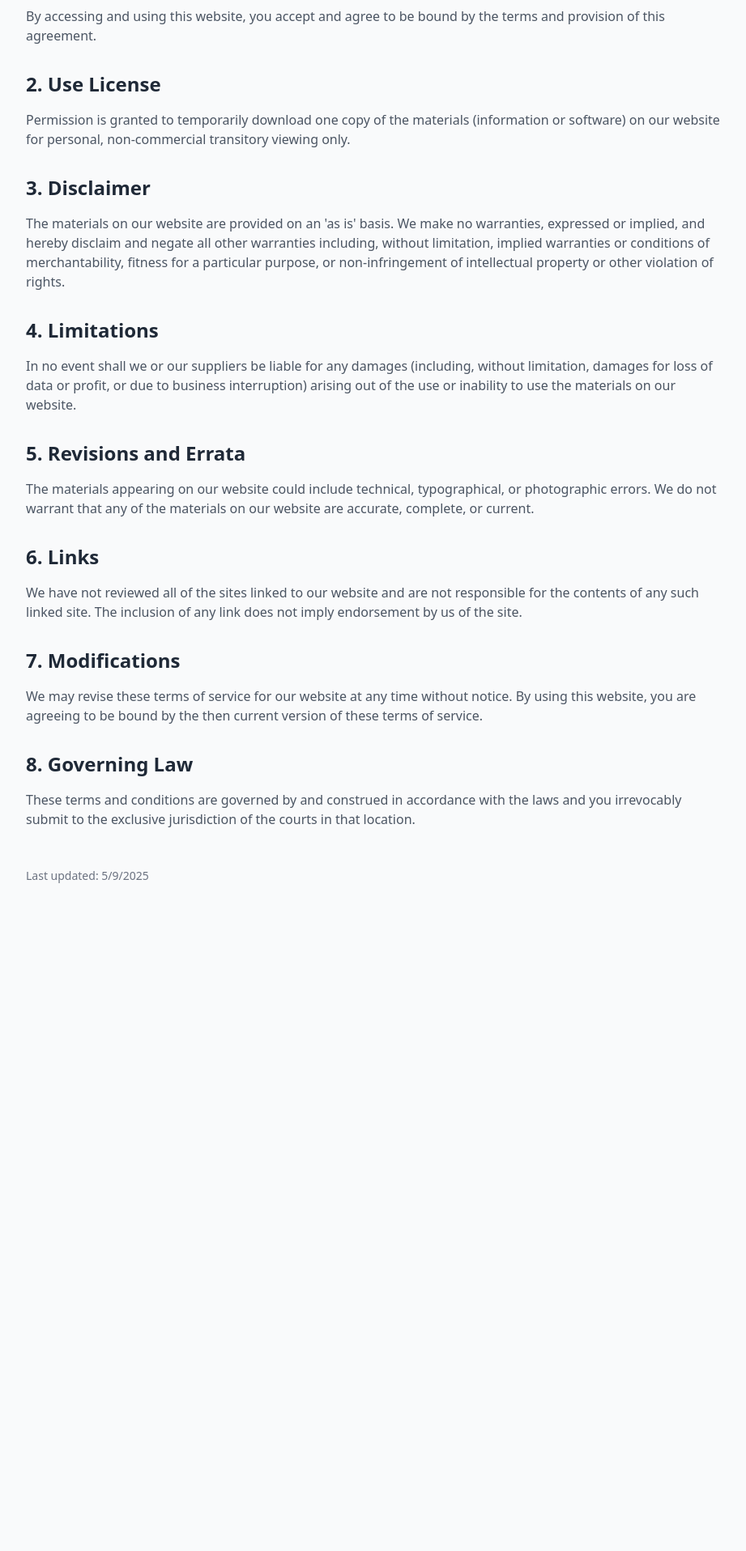
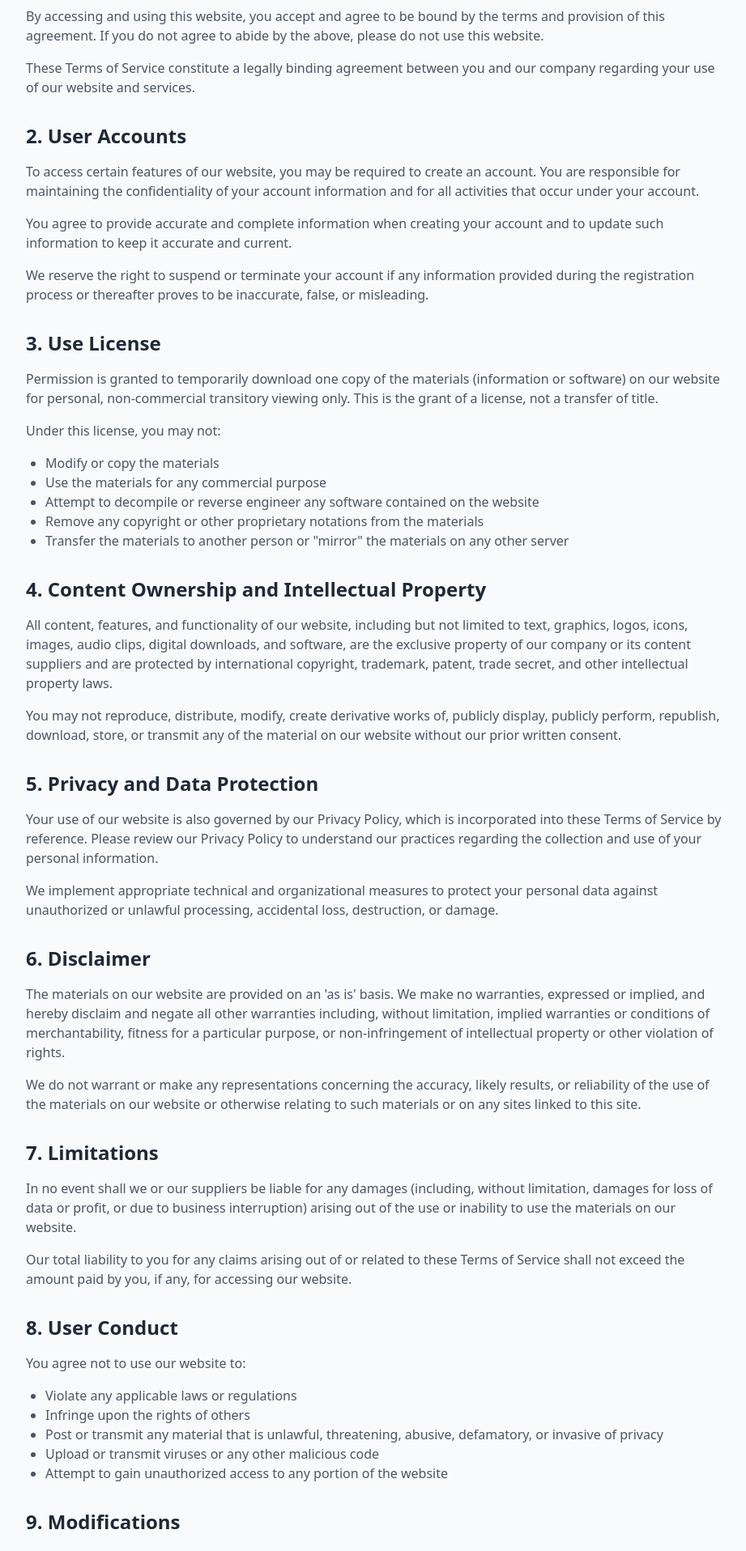
Before and after one commit to Krish71903/Summer-Project, a Next.js app in the folder frontend/: page /terms in a window 1280 px wide. Shown: the part 140-2056 px from the top of the page at 81% size, without its empty margins (176-1097 px from the left). Before the commit the page ends 1264 px from the top, so only its background shows below. Built offline with nearby package versions, Linux system fonts and the light colour scheme.

Commit message:
added more info to terms

```diff
--- a/frontend/pages/terms.tsx
+++ b/frontend/pages/terms.tsx
@@ -15,57 +15,122 @@ const TermsOfService = () => {
         <div className="prose prose-lg">
           <section className="mb-8">
             <h2 className="text-2xl font-semibold text-gray-800 mb-4">1. Acceptance of Terms</h2>
+            <p className="text-gray-600 mb-4">
+              By accessing and using this website, you accept and agree to be bound by the terms and provision of this agreement. If you do not agree to abide by the above, please do not use this website.
+            </p>
             <p className="text-gray-600">
-              By accessing and using this website, you accept and agree to be bound by the terms and provision of this agreement.
+              These Terms of Service constitute a legally binding agreement between you and our company regarding your use of our website and services.
             </p>
           </section>
 
           <section className="mb-8">
-            <h2 className="text-2xl font-semibold text-gray-800 mb-4">2. Use License</h2>
+            <h2 className="text-2xl font-semibold text-gray-800 mb-4">2. User Accounts</h2>
+            <p className="text-gray-600 mb-4">
+              To access certain features of our website, you may be required to create an account. You are responsible for maintaining the confidentiality of your account information and for all activities that occur under your account.
+            </p>
+            <p className="text-gray-600 mb-4">
+              You agree to provide accurate and complete information when creating your account and to update such information to keep it accurate and current.
+            </p>
             <p className="text-gray-600">
-              Permission is granted to temporarily download one copy of the materials (information or software) on our website for personal, non-commercial transitory viewing only.
+              We reserve the right to suspend or terminate your account if any information provided during the registration process or thereafter proves to be inaccurate, false, or misleading.
             </p>
           </section>
 
           <section className="mb-8">
-            <h2 className="text-2xl font-semibold text-gray-800 mb-4">3. Disclaimer</h2>
+            <h2 className="text-2xl font-semibold text-gray-800 mb-4">3. Use License</h2>
+            <p className="text-gray-600 mb-4">
+              Permission is granted to temporarily download one copy of the materials (information or software) on our website for personal, non-commercial transitory viewing only. This is the grant of a license, not a transfer of title.
+            </p>
+            <p className="text-gray-600 mb-4">
+              Under this license, you may not:
+            </p>
+            <ul className="list-disc pl-6 text-gray-600 mb-4">
+              <li>Modify or copy the materials</li>
+              <li>Use the materials for any commercial purpose</li>
+              <li>Attempt to decompile or reverse engineer any software contained on the website</li>
+              <li>Remove any copyright or other proprietary notations from the materials</li>
+              <li>Transfer the materials to another person or "mirror" the materials on any other server</li>
+            </ul>
+          </section>
+
+          <section className="mb-8">
+            <h2 className="text-2xl font-semibold text-gray-800 mb-4">4. Content Ownership and Intellectual Property</h2>
+            <p className="text-gray-600 mb-4">
+              All content, features, and functionality of our website, including but not limited to text, graphics, logos, icons, images, audio clips, digital downloads, and software, are the exclusive property of our company or its content suppliers and are protected by international copyright, trademark, patent, trade secret, and other intellectual property laws.
+            </p>
             <p className="text-gray-600">
-              The materials on our website are provided on an 'as is' basis. We make no warranties, expressed or implied, and hereby disclaim and negate all other warranties including, without limitation, implied warranties or conditions of merchantability, fitness for a particular purpose, or non-infringement of intellectual property or other violation of rights.
+              You may not reproduce, distribute, modify, create derivative works of, publicly display, publicly perform, republish, download, store, or transmit any of the material on our website without our prior written consent.
             </p>
           </section>
 
           <section className="mb-8">
-            <h2 className="text-2xl font-semibold text-gray-800 mb-4">4. Limitations</h2>
+            <h2 className="text-2xl font-semibold text-gray-800 mb-4">5. Privacy and Data Protection</h2>
+            <p className="text-gray-600 mb-4">
+              Your use of our website is also governed by our Privacy Policy, which is incorporated into these Terms of Service by reference. Please review our Privacy Policy to understand our practices regarding the collection and use of your personal information.
+            </p>
             <p className="text-gray-600">
-              In no event shall we or our suppliers be liable for any damages (including, without limitation, damages for loss of data or profit, or due to business interruption) arising out of the use or inability to use the materials on our website.
+              We implement appropriate technical and organizational measures to protect your personal data against unauthorized or unlawful processing, accidental loss, destruction, or damage.
             </p>
           </section>
 
           <section className="mb-8">
-            <h2 className="text-2xl font-semibold text-gray-800 mb-4">5. Revisions and Errata</h2>
+            <h2 className="text-2xl font-semibold text-gray-800 mb-4">6. Disclaimer</h2>
+            <p className="text-gray-600 mb-4">
+              The materials on our website are provided on an 'as is' basis. We make no warranties, expressed or implied, and hereby disclaim and negate all other warranties including, without limitation, implied warranties or conditions of merchantability, fitness for a particular purpose, or non-infringement of intellectual property or other violation of rights.
+            </p>
             <p className="text-gray-600">
-              The materials appearing on our website could include technical, typographical, or photographic errors. We do not warrant that any of the materials on our website are accurate, complete, or current.
+              We do not warrant or make any representations concerning the accuracy, likely results, or reliability of the use of the materials on our website or otherwise relating to such materials or on any sites linked to this site.
             </p>
           </section>
 
           <section className="mb-8">
-            <h2 className="text-2xl font-semibold text-gray-800 mb-4">6. Links</h2>
+            <h2 className="text-2xl font-semibold text-gray-800 mb-4">7. Limitations</h2>
+            <p className="text-gray-600 mb-4">
+              In no event shall we or our suppliers be liable for any damages (including, without limitation, damages for loss of data or profit, or due to business interruption) arising out of the use or inability to use the materials on our website.
+            </p>
             <p className="text-gray-600">
-              We have not reviewed all of the sites linked to our website and are not responsible for the contents of any such linked site. The inclusion of any link does not imply endorsement by us of the site.
+              Our total liability to you for any claims arising out of or related to these Terms of Service shall not exceed the amount paid by you, if any, for accessing our website.
             </p>
           </section>
 
           <section className="mb-8">
-            <h2 className="text-2xl font-semibold text-gray-800 mb-4">7. Modifications</h2>
+            <h2 className="text-2xl font-semibold text-gray-800 mb-4">8. User Conduct</h2>
+            <p className="text-gray-600 mb-4">
+              You agree not to use our website to:
+            </p>
+            <ul className="list-disc pl-6 text-gray-600 mb-4">
+              <li>Violate any applicable laws or regulations</li>
+              <li>Infringe upon the rights of others</li>
+              <li>Post or transmit any material that is unlawful, threatening, abusive, defamatory, or invasive of privacy</li>
+              <li>Upload or transmit viruses or any other malicious code</li>
+              <li>Attempt to gain unauthorized access to any portion of the website</li>
+            </ul>
+          </section>
+
+          <section className="mb-8">
+            <h2 className="text-2xl font-semibold text-gray-800 mb-4">9. Modifications</h2>
+            <p className="text-gray-600 mb-4">
+              We may revise these terms of service for our website at any time without notice. By using this website, you are agreeing to be bound by the then current version of these terms of service.
+            </p>
             <p className="text-gray-600">
-              We may revise these terms of service for our website at any time without notice. By using this website, you are agreeing to be bound by the then current version of these terms of service.
+              We encourage you to review these Terms of Service periodically for any changes. Your continued use of the website following the posting of revised Terms of Service means that you accept and agree to the changes.
             </p>
           </section>
 
           <section className="mb-8">
-            <h2 className="text-2xl font-semibold text-gray-800 mb-4">8. Governing Law</h2>
+            <h2 className="text-2xl font-semibold text-gray-800 mb-4">10. Governing Law</h2>
+            <p className="text-gray-600 mb-4">
+              These terms and conditions are governed by and construed in accordance with the laws of [Your Jurisdiction] and you irrevocably submit to the exclusive jurisdiction of the courts in that location.
+            </p>
             <p className="text-gray-600">
-              These terms and conditions are governed by and construed in accordance with the laws and you irrevocably submit to the exclusive jurisdiction of the courts in that location.
+              Any dispute arising from these Terms of Service shall be resolved exclusively in the courts of [Your Jurisdiction], and you consent to the personal jurisdiction of such courts.
+            </p>
+          </section>
+
+          <section className="mb-8">
+            <h2 className="text-2xl font-semibold text-gray-800 mb-4">11. Contact Information</h2>
+            <p className="text-gray-600">
+              If you have any questions about these Terms of Service, please contact us at [Your Contact Information].
             </p>
           </section>
         </div>
```
